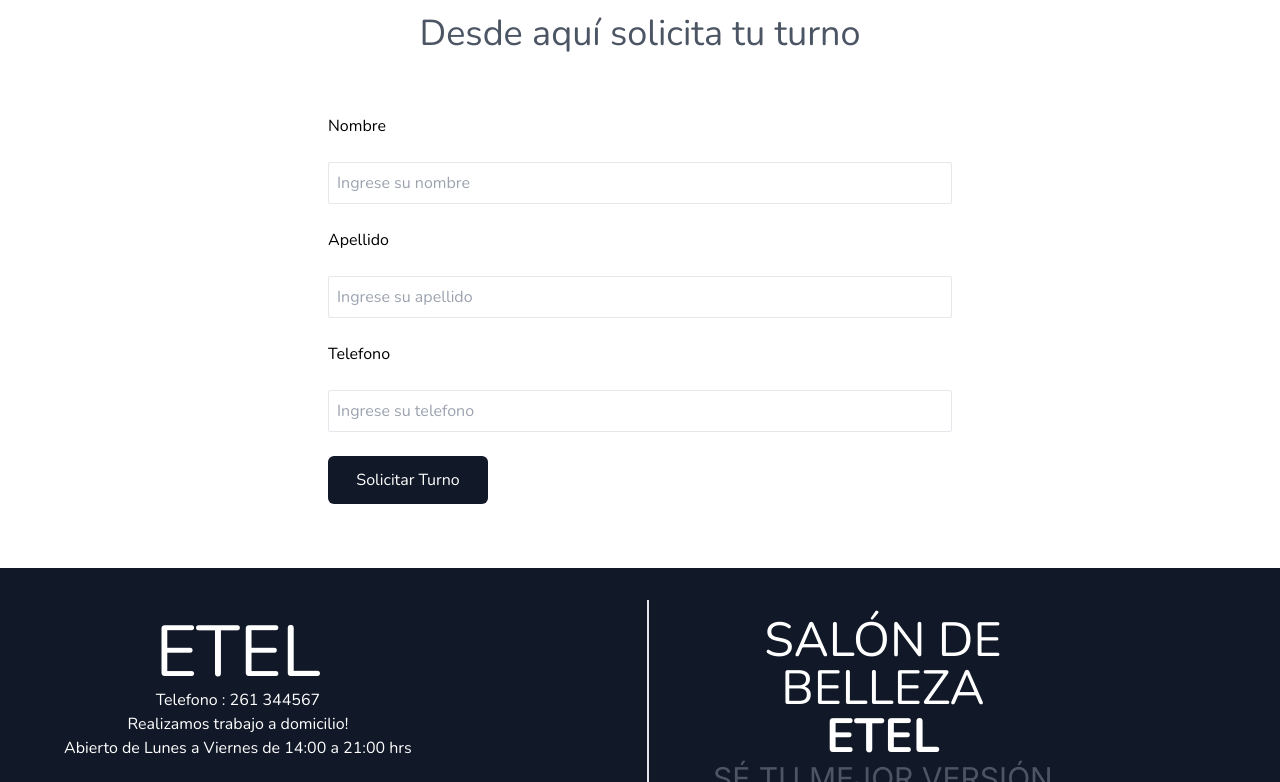
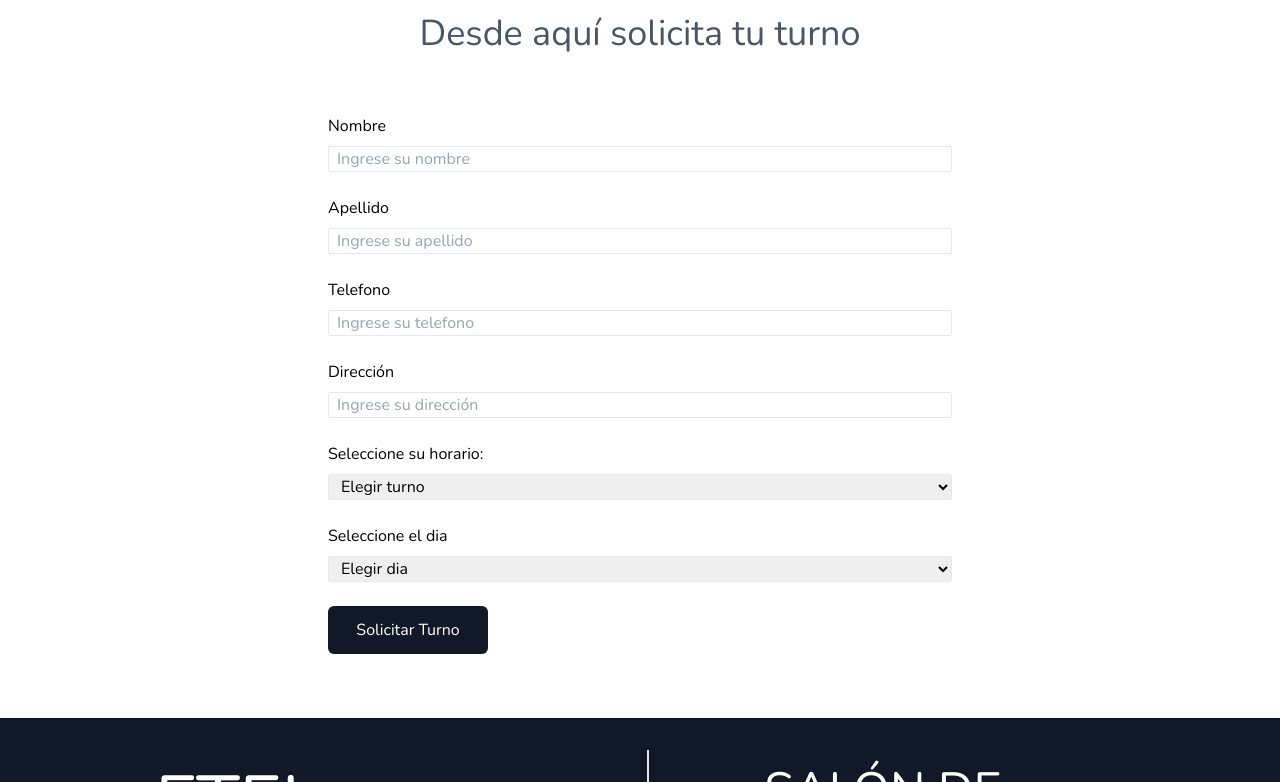
Before and after one commit to martinsetaro/etel-salon-belleza, a Next.js app: page /Turnos in a window 1280 px wide. Shown: the part 642-1424 px from the top of the page. Built offline with nearby package versions, Linux system fonts and the light colour scheme.

Commit message:
agregue formulario y mensaje a whatsapp

```diff
--- a/package.json
+++ b/package.json
@@ -12,7 +12,9 @@
     "next": "13.5.4",
     "react": "^18",
     "react-dom": "^18",
-    "react-hook-form": "^7.47.0"
+    "react-hook-form": "^7.47.0",
+    "sass": "^1.69.0",
+    "sweetalert2": "^11.7.32"
   },
   "devDependencies": {
     "autoprefixer": "^10",
--- a/src/app/Turnos/page.js
+++ b/src/app/Turnos/page.js
@@ -1,10 +1,51 @@
 "use client";
 import { useState } from "react";
-import Header from "@/components/Header";
+import Swal from 'sweetalert2/dist/sweetalert2.js'
+import 'sweetalert2/src/sweetalert2.scss'
 
 
 
 const page = () => {
+
+  const [nombre,setNombre] = useState('')
+  const [apellido,setApellido] = useState('')
+  const [telefono,setTelefono] = useState('')
+  const [turno,setTurno]= useState('')
+  const [direccion,setDireccion] = useState('')
+  const [dia,setDia] = useState('')
+
+
+
+  const handlerSolicitar=(e)=> {
+ e.preventDefault();
+
+
+  if([nombre,apellido,telefono,turno,direccion,dia].includes('')){
+    Swal.fire({
+      icon: 'error',
+      title: 'Oops...',
+      text: 'Encontre algunos campos vacios!',
+
+    })}
+    else {
+      window.location.href=`https://api.whatsapp.com/send?phone=+542617228662&text=Mi%20nombre%20es%20${nombre}%20y%20solicito%20un%20turno%20para%20el%20dia%20${dia}%20a%20las%20${turno}%20,%20mi%20telefono%20es%20${telefono}.%20Muchas%20gracias!`
+    }
+  }
+
+// Generar opciones para los días del mes (01 al 31)
+const days = Array.from({ length: 31 }, (_, index) => {
+  const day = (index + 1).toString().padStart(2, '0'); // Agrega el cero inicial si es necesario
+  return <option key={day} value={day}>{day}</option>;
+});
+
+
+
+
+
+
+
+
+
 
   return (
 
@@ -17,23 +58,58 @@ const page = () => {
           <input
           type="text"
           placeholder="Ingrese su nombre"
-          className="pl-2 border-[.1rem] rounded-sm pt-2 pb-2"
+          className="pl-2 border-[.1rem] rounded-sm -mt-[1rem]"
+          onChange={(e)=> setNombre(e.target.value)}
           />
           <label>Apellido</label>
           <input
           type="text"
           placeholder="Ingrese su apellido"
-          className="pl-2 border-[.1rem] rounded-sm pt-2 pb-2"
+          className="pl-2 border-[.1rem] rounded-sm -mt-[1rem]"
+          onChange={(e)=> setApellido(e.target.value)}
           />
           <label>Telefono</label>
           <input
           type="number"
           placeholder="Ingrese su telefono"
-          className="pl-2 border-[.1rem] rounded-sm pt-2 pb-2"
+          className="pl-2 border-[.1rem] rounded-sm -mt-[1rem]"
           min='0'
+          onChange={(e)=> setTelefono(e.target.value)}
           />
+          <label>Dirección</label>
+          <input
+          type="text"
+          placeholder="Ingrese su dirección"
+          className="pl-2 border-[.1rem] rounded-sm -mt-[1rem]"
+          onChange={(e)=> setDireccion(e.target.value)}
+          />
+          <label>Seleccione su horario:</label>
+          <select
+          className="pl-2 border-[.1rem] rounded-sm -mt-[1rem]"
+          onChange={(e)=> setTurno(e.target.value)}
+          >
+            <option value="" >Elegir turno</option>
+            <option value="14:00">14:00</option>
+            <option value="15:00">15:00</option>
+            <option value="16:00">16:00</option>
+            <option value="17:00">17:00</option>
+            <option value="18:00">18:00</option>
+            <option value="19:00">19:00</option>
+            <option value="20:00">20:00</option>
+            <option value="21:00">21:00</option>
+          </select>
+          <label>Seleccione el dia</label>
+          <select
+          className="pl-2 border-[.1rem] rounded-sm -mt-[1rem]"
+          onChange={(e)=> setDia(e.target.value)}
+          id="day" name="day"
+          >
+            <option value="">Elegir dia</option>
+            {days}
+          </select>
           <button
           className="bg-gray-900 text-white font-nunito w-[10rem] h-[3rem] rounded-md"
+          onClick={handlerSolicitar}
           >
           Solicitar Turno
           </button>
```
Also changed, not shown: 1 other file (tests, documents, lock files or other folders).
